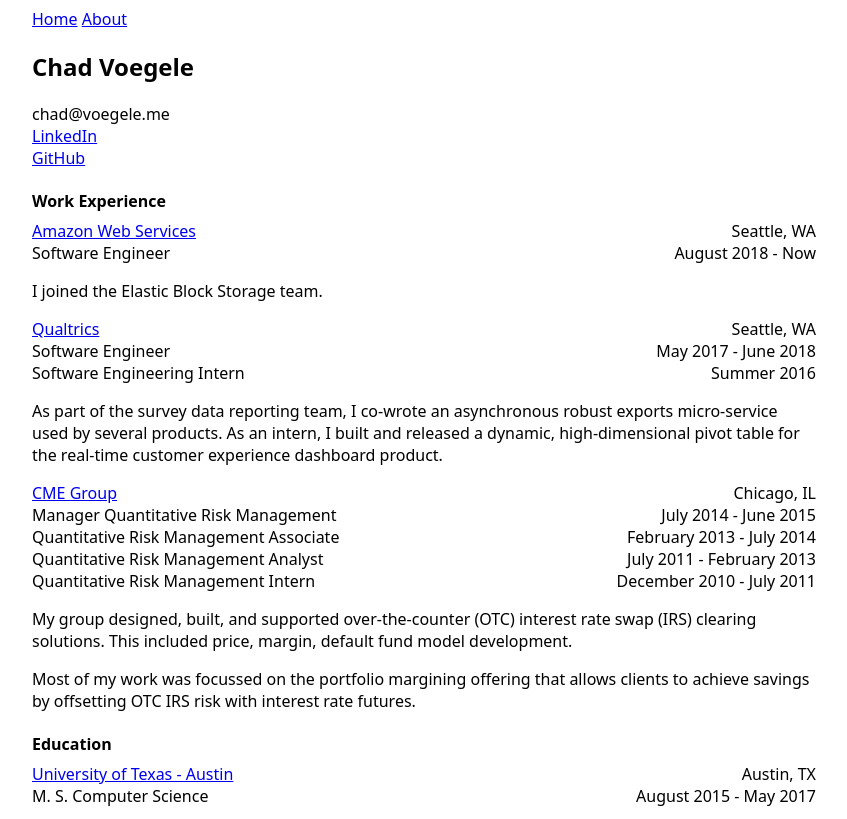
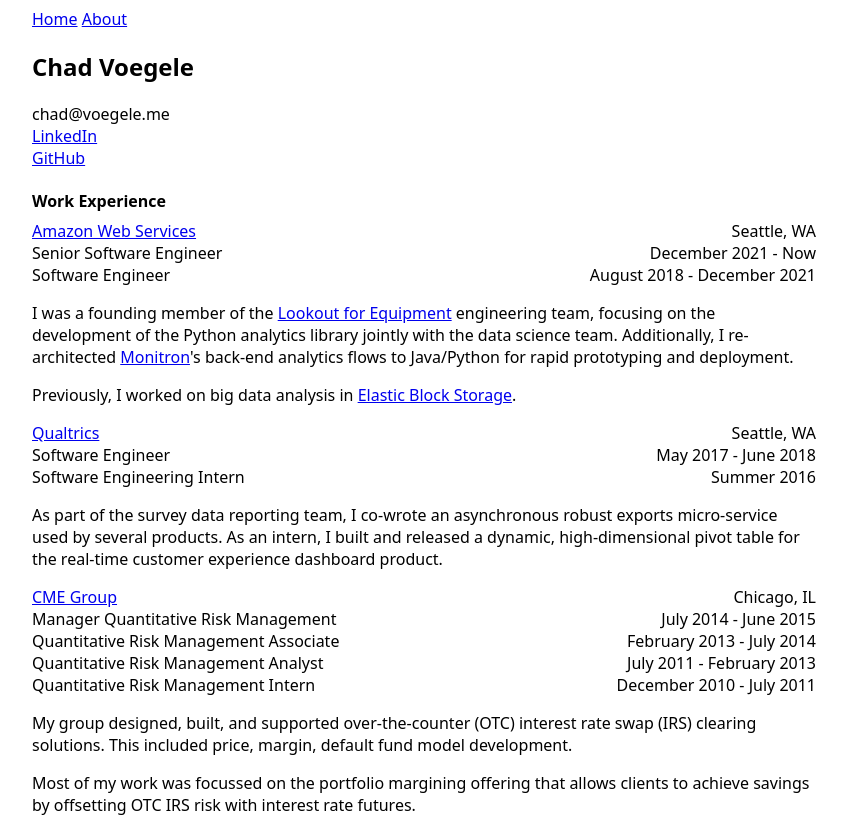
Before and after one commit to chadvoegele/blog, an Eleventy site: page about.njk in a window 1280 px wide. Shown: the top 819 px of the page, without its empty margins (216-1063 px from the left). Built offline with nearby package versions, Linux system fonts and the light colour scheme; Eleventy itself is replaced by a stand-in of ours; files that its build step writes are made by us from their sources.

Commit message:
Update about page

```diff
--- a/about.njk
+++ b/about.njk
@@ -40,10 +40,21 @@
 
 <h4>Work Experience</h4>
 {{ left_right('<a href="https://aws.amazon.com/">Amazon Web Services</a>', 'Seattle, WA') }}
-{{ left_right('Software Engineer', 'August 2018 - Now') }}
+{{ left_right('Senior Software Engineer', 'December 2021 - Now') }}
+{{ left_right('Software Engineer', 'August 2018 - December 2021') }}
 
 <p>
-I joined the Elastic Block Storage team.
+I was a founding member of the
+<a href="https://aws.amazon.com/lookout-for-equipment/">Lookout for Equipment</a>
+engineering team, focusing on the development of the Python analytics library
+jointly with the data science team. Additionally, I re-architected
+<a href="https://aws.amazon.com/monitron/">Monitron</a>'s back-end analytics
+flows to Java/Python for rapid prototyping and deployment.
+</p>
+
+<p>
+Previously, I worked on big data analysis in
+<a href="https://aws.amazon.com/ebs/">Elastic Block Storage</a>.
 </p>
 
 {{ left_right('<a href="https://www.qualtrics.com/">Qualtrics</a>', 'Seattle, WA') }}
```
